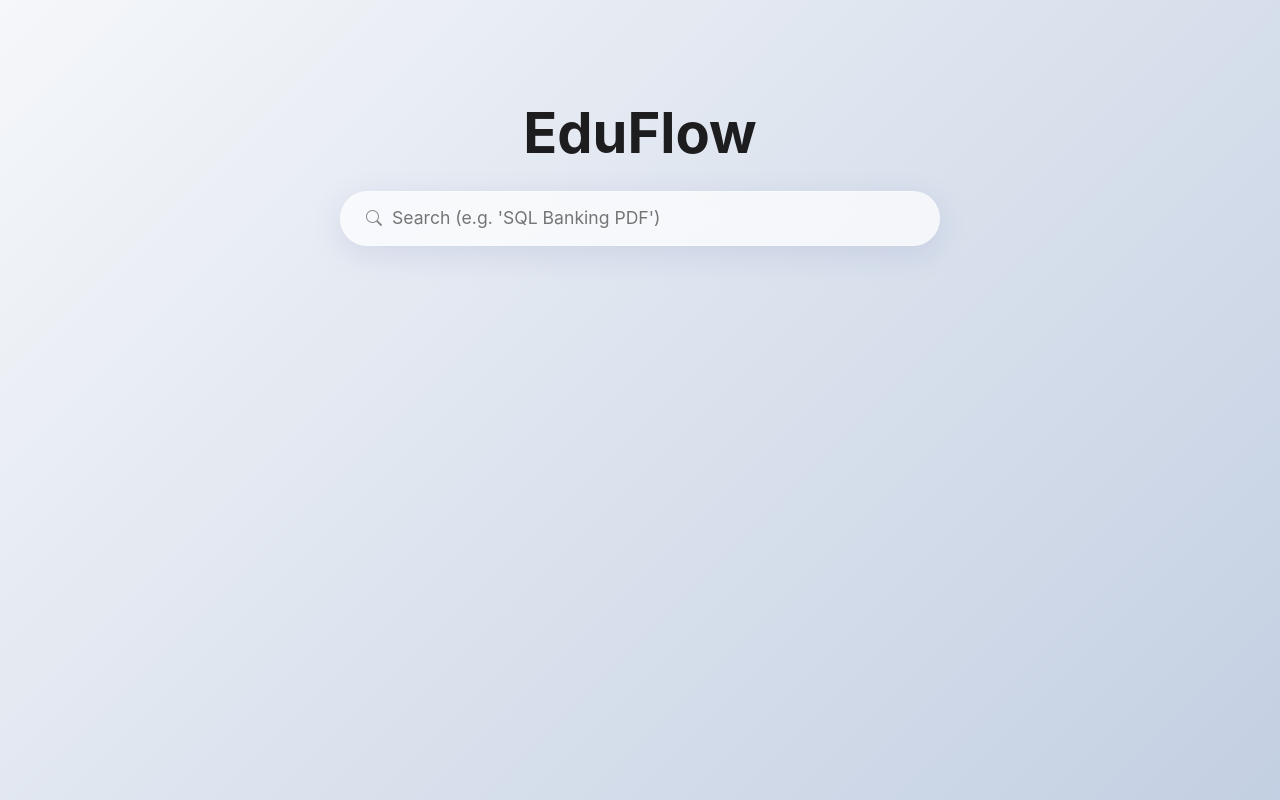
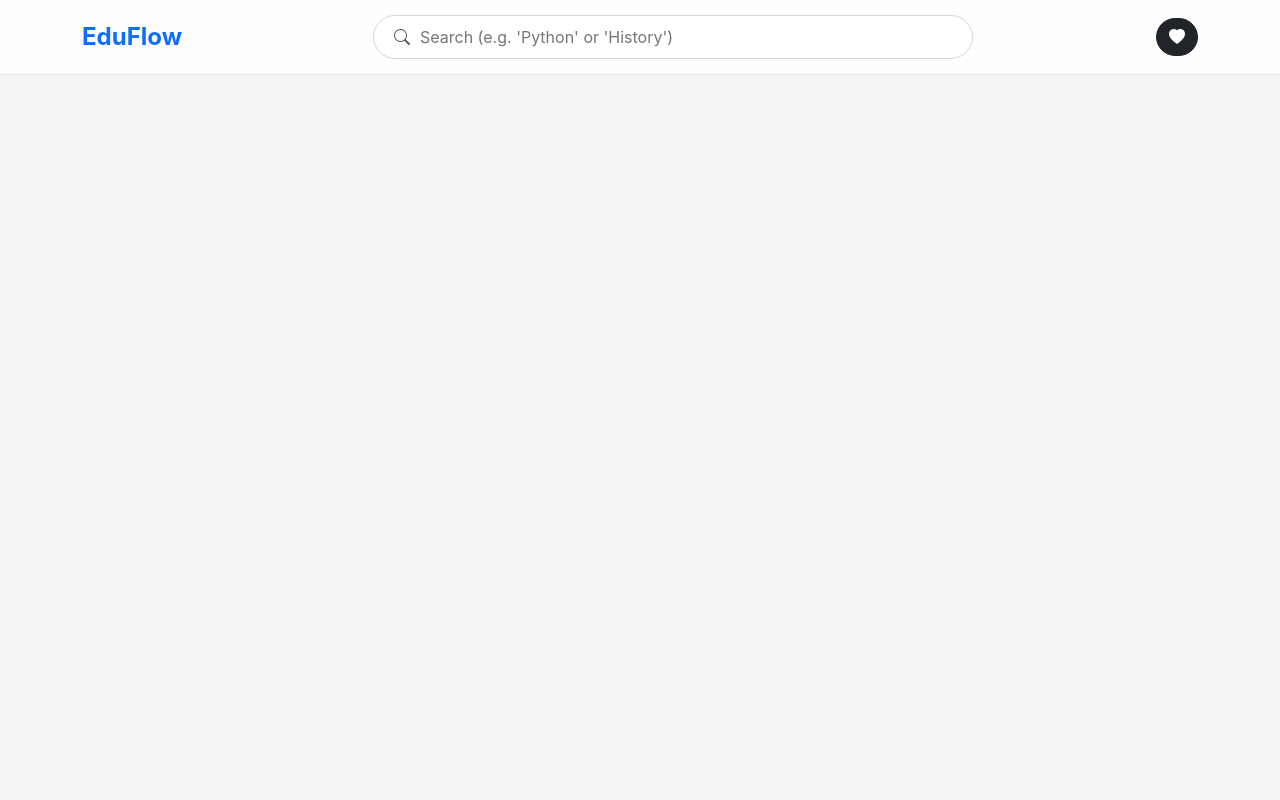
Before and after one commit to amilasdayananda/eduhub, a Flask app: page / in a window 1280 px wide. Run offline with Flask 3, Linux system fonts and the light colour scheme.

Commit message:
Update index.html

```diff
--- a/templates/index.html
+++ b/templates/index.html
@@ -2,85 +2,53 @@
 <html lang="en">
 <head>
     <meta charset="UTF-8">
-    <title>EduFlow | Pro</title>
+    <title>EduFlow | RelyByte Solutions</title>
     <link href="https://cdn.jsdelivr.net/npm/bootstrap@5.3.0/dist/css/bootstrap.min.css" rel="stylesheet">
     <link rel="stylesheet" href="https://cdn.jsdelivr.net/npm/bootstrap-icons@1.11.0/font/bootstrap-icons.css">
     <style>
-        :root { --glass: rgba(255, 255, 255, 0.7); --border: rgba(255, 255, 255, 0.3); }
-        body {
-            background: linear-gradient(135deg, #f5f7fa 0%, #c3cfe2 100%);
-            min-height: 100vh; font-family: 'SF Pro Display', -apple-system, sans-serif;
-            color: #1d1d1f; padding-bottom: 50px;
-        }
+        :root { --accent: #4f46e5; --glass: rgba(255, 255, 255, 0.9); }
+        body { background: #f3f4f6; font-family: 'Inter', sans-serif; padding-top: 80px; }
 
-        /* Floating Glass Search */
-        .header-section { padding: 100px 0 60px; text-align: center; }
-        .search-glass {
-            max-width: 600px; margin: 0 auto; background: var(--glass);
-            backdrop-filter: blur(20px); border: 1px solid var(--border);
-            border-radius: 30px; padding: 12px 25px;
-            box-shadow: 0 8px 32px rgba(31, 38, 135, 0.1);
-            transition: all 0.4s ease;
-        }
-        .search-glass:focus-within { transform: translateY(-5px); box-shadow: 0 15px 45px rgba(0,0,0,0.1); border-color: #fff; }
-        .search-glass input { background: transparent; border: none; outline: none; width: 100%; font-size: 1.1rem; }
+        /* Fixed Top Search Bar */
+        .top-bar { position: fixed; top: 0; width: 100%; background: var(--glass); backdrop-filter: blur(10px); z-index: 1000; padding: 15px 0; border-bottom: 1px solid #e5e7eb; }
+        .search-pill { background: #fff; border-radius: 50px; border: 1px solid #d1d5db; padding: 8px 20px; max-width: 600px; margin: 0 auto; transition: 0.3s; }
+        .search-pill:focus-within { border-color: var(--accent); box-shadow: 0 0 0 4px rgba(79, 70, 229, 0.1); }
+        .search-pill input { border: none; outline: none; width: 100%; font-size: 1rem; }
 
-        /* Anti-Gravity Cards */
-        .res-card {
-            background: var(--glass); backdrop-filter: blur(15px);
-            border: 1px solid var(--border); border-radius: 24px;
-            padding: 25px; height: 100%; transition: 0.3s;
-            opacity: 0; transform: translateY(20px);
-        }
-        .res-card.loaded { opacity: 1; transform: translateY(0); }
-        .res-card:hover { transform: translateY(-10px); background: #fff; box-shadow: 0 20px 40px rgba(0,0,0,0.05); }
+        .card-edu { background: white; border-radius: 16px; border: 1px solid #e5e7eb; padding: 20px; height: 100%; transition: 0.3s; position: relative; }
+        .card-edu:hover { transform: translateY(-5px); box-shadow: 0 10px 25px rgba(0,0,0,0.05); }
 
-        .icon-circle {
-            width: 50px; height: 50px; border-radius: 50%;
-            display: flex; align-items: center; justify-content: center;
-            font-size: 1.4rem; margin-bottom: 15px; background: #fff;
-        }
-        .loading-dots { display: none; margin-top: 20px; font-weight: 500; color: #666; }
-
-        /* Modal Preview */
-        .modal-content { background: var(--glass); backdrop-filter: blur(25px); border-radius: 30px; border: 1px solid var(--border); }
-        iframe { width: 100%; height: 80vh; border-radius: 20px; border: none; }
+        .loading { display: none; text-align: center; padding: 40px; }
+        .icon-box { width: 45px; height: 45px; border-radius: 10px; display: flex; align-items: center; justify-content: center; margin-bottom: 15px; font-size: 1.2rem; }
+        .bg-pdf { background: #fee2e2; color: #dc2626; }
+        .bg-web { background: #e0f2fe; color: #0284c7; }
     </style>
 </head>
 <body>
 
-<div class="header-section">
-    <h1 class="fw-bold display-4 mb-4">EduFlow</h1>
-    <div class="search-glass d-flex align-items-center">
-        <i class="bi bi-search me-2 opacity-50"></i>
-        <input type="text" id="qInput" placeholder="Search (e.g. 'SQL Banking PDF')">
+<div class="top-bar">
+    <div class="container d-flex align-items-center">
+        <h4 class="fw-bold mb-0 me-4 text-primary">EduFlow</h4>
+        <div class="search-pill d-flex align-items-center flex-grow-1">
+            <i class="bi bi-search me-2 text-muted"></i>
+            <input type="text" id="qInput" placeholder="Search (e.g. 'Python' or 'History')">
         </div>
-    <div class="loading-dots" id="loader">
-        <div class="spinner-grow spinner-grow-sm text-primary"></div> Analyzing archives...
+        <button class="btn btn-dark rounded-pill ms-3" onclick="alert('Favorites system connected!')"><i class="bi bi-heart-fill"></i></button>
     </div>
 </div>
 
-<div class="container">
+<div class="container mt-4">
+    <div id="loader" class="loading">
+        <div class="spinner-border text-primary"></div>
+        <p class="mt-2 text-muted">Connecting to Global Education APIs...</p>
+    </div>
     <div id="grid" class="row g-4"></div>
 </div>
 
-<div class="modal fade" id="pModal" tabindex="-1">
-    <div class="modal-dialog modal-xl modal-dialog-centered">
-        <div class="modal-content shadow-lg">
-            <div class="modal-header border-0"><button type="button" class="btn-close" data-bs-dismiss="modal"></button></div>
-            <div class="modal-body p-0"><iframe id="pFrame" src=""></iframe></div>
-        </div>
-    </div>
-</div>
-
-<script src="https://cdn.jsdelivr.net/npm/bootstrap@5.3.0/dist/js/bootstrap.bundle.min.js"></script>
 <script>
 const input = document.getElementById('qInput');
 const grid = document.getElementById('grid');
 const loader = document.getElementById('loader');
-const pModal = new bootstrap.Modal(document.getElementById('pModal'));
-
-const iconMap = { 'pdf': 'bi-file-earmark-pdf text-danger', 'excel': 'bi-file-earmark-spreadsheet text-success', 'doc': 'bi-file-earmark-word text-primary' };
 
 input.addEventListener('input', (e) => {
     const q = e.target.value.trim();
@@ -89,36 +57,33 @@ input.addEventListener('input', (e) => {
     clearTimeout(window.sTimer);
     window.sTimer = setTimeout(async () => {
         loader.style.display = 'block';
+        grid.innerHTML = '';
+
+        try {
             const res = await fetch(`/api/search?q=${encodeURIComponent(q)}`);
             const data = await res.json();
             loader.style.display = 'none';
 
-        grid.innerHTML = data.map((item, i) => `
+            if (data.length === 0) {
+                grid.innerHTML = '<div class="col-12 text-center py-5"><h5>No data found. Try a different topic.</h5></div>';
+                return;
+            }
+
+            grid.innerHTML = data.map(item => `
                 <div class="col-md-6 col-lg-4">
-                <div class="res-card shadow-sm" style="transition-delay: ${i * 50}ms">
-                    <div class="icon-circle shadow-sm">
-                        <i class="bi ${iconMap[item.file_type] || 'bi-globe text-muted'}"></i>
+                    <div class="card-edu shadow-sm">
+                        <div class="icon-box bg-${item.file_type === 'pdf' ? 'pdf' : 'web'}">
+                            <i class="bi ${item.file_type === 'pdf' ? 'bi-file-earmark-pdf' : 'bi-globe'}"></i>
                         </div>
                         <h6 class="fw-bold mb-1">${item.title}</h6>
-                    <p class="small text-muted mb-4">${item.snippet}</p>
-                    <div class="d-flex gap-2">
-                        <button onclick="preview('${item.url}', '${item.file_type}')" class="btn btn-dark btn-sm rounded-pill w-100">Preview</button>
-                        <a href="${item.url}" target="_blank" class="btn btn-outline-dark btn-sm rounded-circle"><i class="bi bi-download"></i></a>
-                    </div>
+                        <p class="small text-muted mb-3">${item.source}</p>
+                        <a href="${item.url}" target="_blank" class="btn btn-primary btn-sm rounded-pill w-100">Open Resource</a>
                     </div>
                 </div>
             `).join('');
-
-        // Trigger float-up animation
-        setTimeout(() => document.querySelectorAll('.res-card').forEach(c => c.classList.add('loaded')), 10);
+        } catch (err) { loader.style.display = 'none'; }
     }, 800);
 });
-
-function preview(url, type) {
-    let viewer = type === 'pdf' ? `https://docs.google.com/viewer?url=${encodeURIComponent(url)}&embedded=true` : `https://view.officeapps.live.com/op/view.aspx?src=${encodeURIComponent(url)}`;
-    document.getElementById('pFrame').src = viewer;
-    pModal.show();
-}
 </script>
 </body>
 </html>
```
Lines whose indentation alone changed are shown as unchanged.
